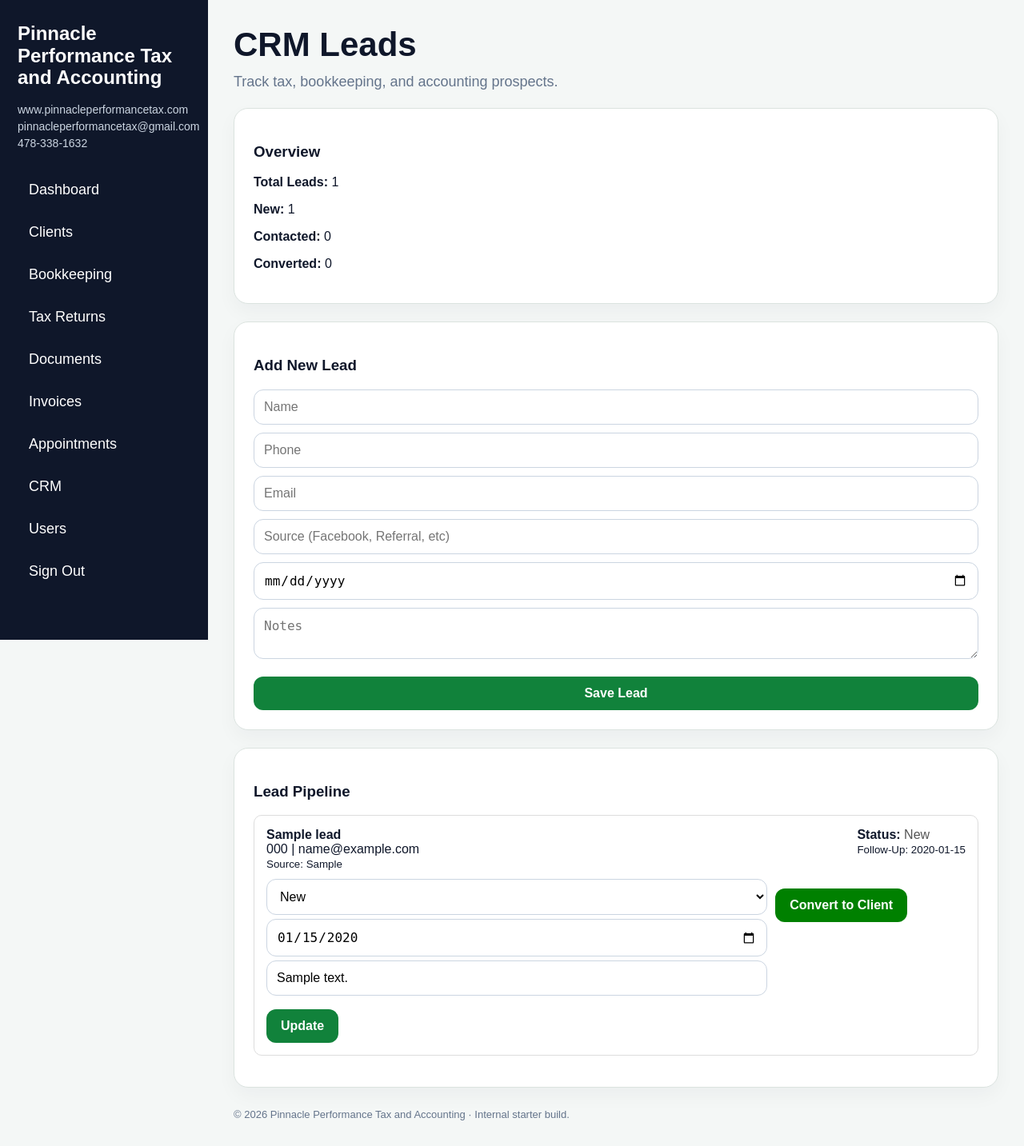
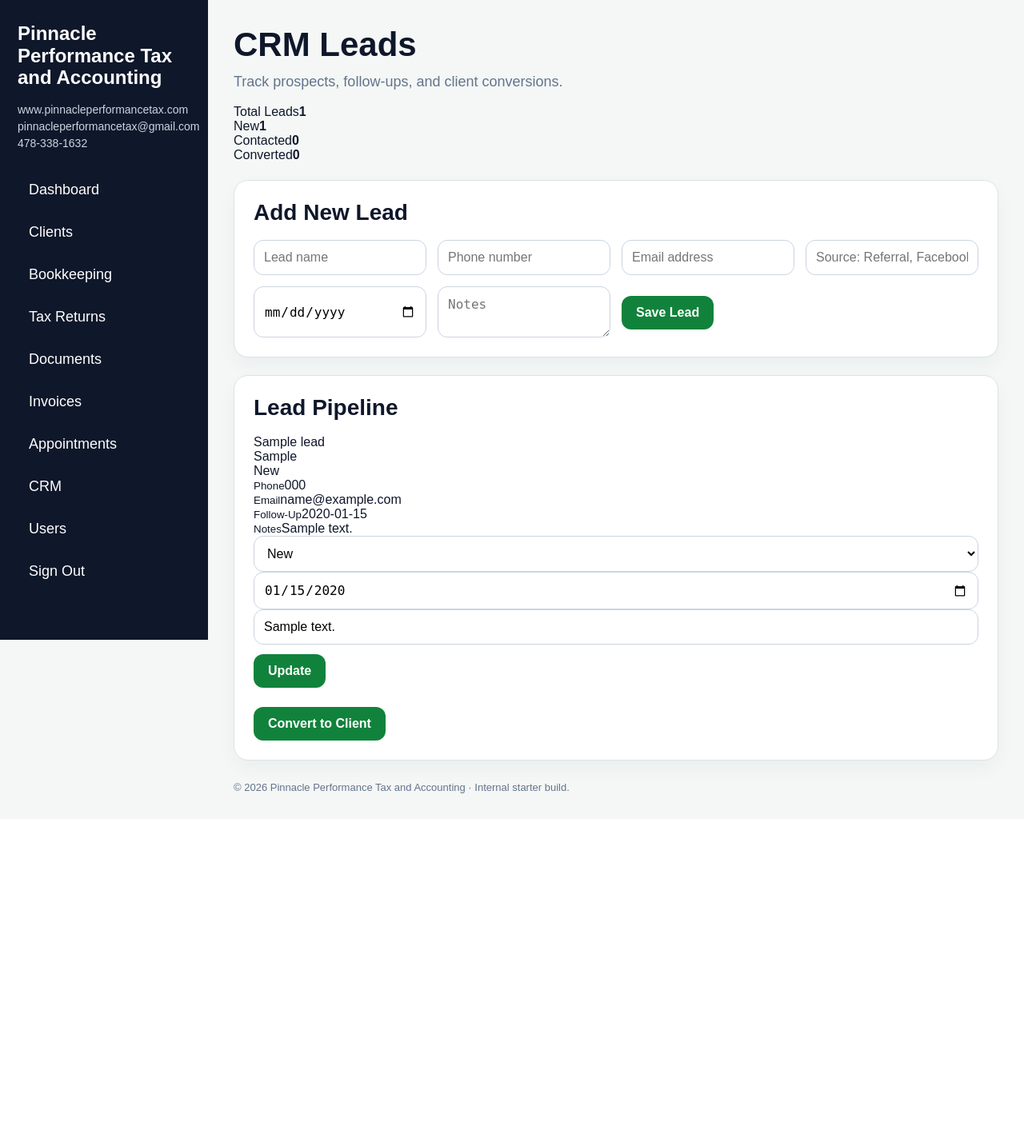
Before and after one commit to pinnacleperformancetax-hash/ppt-tax-portal, a Flask app: page /crm in a window 1280 px wide. Shown: the whole page at 80% size. After the commit the page ends 992 px from the top, so only its background shows below. Run offline with Flask 3, Linux system fonts and the light colour scheme; a user stored in the database is signed in; tables that the repository leaves empty hold one stand-in row (values such as "Sample post").

Commit message:
Refactor CRM HTML layout and improve structure HIGH END CRM layout

```diff
--- a/templates/crm.html
+++ b/templates/crm.html
@@ -1,89 +1,79 @@
-
 {% extends "base.html" %}
 {% block content %}
 
 <h1>CRM Leads</h1>
-<p class="sub">Track tax, bookkeeping, and accounting prospects.</p>
+<p class="sub">Track prospects, follow-ups, and client conversions.</p>
 
-<!-- OVERVIEW -->
-<div class="card">
-  <h3>Overview</h3>
-  <p><strong>Total Leads:</strong> {{ stats.total if stats else 0 }}</p>
-  <p><strong>New:</strong> {{ stats.new if stats else 0 }}</p>
-  <p><strong>Contacted:</strong> {{ stats.contacted if stats else 0 }}</p>
-  <p><strong>Converted:</strong> {{ stats.converted if stats else 0 }}</p>
+<div class="crm-overview">
+  <div class="metric"><span>Total Leads</span><strong>{{ stats.total if stats else 0 }}</strong></div>
+  <div class="metric"><span>New</span><strong>{{ stats.new if stats and stats.new else 0 }}</strong></div>
+  <div class="metric"><span>Contacted</span><strong>{{ stats.contacted if stats and stats.contacted else 0 }}</strong></div>
+  <div class="metric"><span>Converted</span><strong>{{ stats.converted if stats and stats.converted else 0 }}</strong></div>
 </div>
 
-<!-- ADD LEAD -->
 <div class="card">
-  <h3>Add New Lead</h3>
-  <form method="POST" style="display:grid; gap:10px;">
-    <input name="name" placeholder="Name" required>
-    <input name="phone" placeholder="Phone">
-    <input name="email" placeholder="Email">
-    <input name="source" placeholder="Source (Facebook, Referral, etc)">
+  <h2>Add New Lead</h2>
+  <form method="POST" class="grid grid-2">
+    <input name="name" placeholder="Lead name" required>
+    <input name="phone" placeholder="Phone number">
+    <input name="email" placeholder="Email address">
+    <input name="source" placeholder="Source: Referral, Facebook, Google, Walk-in">
     <input type="date" name="follow_up_date">
     <textarea name="notes" placeholder="Notes"></textarea>
-    <button type="submit">Save Lead</button>
+    <div><button type="submit">Save Lead</button></div>
   </form>
 </div>
 
-<!-- PIPELINE -->
 <div class="card">
-  <h3>Lead Pipeline</h3>
+  <h2>Lead Pipeline</h2>
 
   {% for lead in leads %}
-  <div style="border:1px solid #ddd; padding:15px; border-radius:10px; margin-bottom:15px;">
-
-    <!-- TOP INFO -->
-    <div style="display:flex; justify-content:space-between; flex-wrap:wrap;">
+  <div class="lead-card">
+    <div class="lead-top">
       <div>
-        <strong>{{ lead.name }}</strong><br>
-        {{ lead.phone }} | {{ lead.email }}<br>
-        <small>Source: {{ lead.source }}</small>
+        <div class="lead-name">{{ lead.name }}</div>
+        <div class="lead-source">{{ lead.source or "No source listed" }}</div>
       </div>
 
-      <div>
-        <strong>Status:</strong>
-        <span style="color:{% if lead.status == 'Converted' %}green{% else %}#555{% endif %}">
-          {{ lead.status }}
-        </span><br>
-        <small>Follow-Up: {{ lead.follow_up_date }}</small>
-      </div>
+      {% set status_class = (lead.status or 'New')|lower|replace(' ', '-') %}
+      <span class="status-pill status-{{ status_class }}">{{ lead.status or "New" }}</span>
     </div>
 
-    <!-- ACTIONS -->
-    <div style="margin-top:10px; display:flex; gap:10px; flex-wrap:wrap;">
+    <div class="lead-details">
+      <div><small>Phone</small>{{ lead.phone or "—" }}</div>
+      <div><small>Email</small>{{ lead.email or "—" }}</div>
+      <div><small>Follow-Up</small>{{ lead.follow_up_date or "No date set" }}</div>
+      <div><small>Notes</small>{{ lead.notes or "—" }}</div>
+    </div>
 
-      <!-- UPDATE -->
-      <form method="POST" action="/crm/{{ lead.id }}/update" style="display:flex; gap:5px; flex-wrap:wrap;">
+    <div class="lead-actions">
+      <form method="POST" action="/crm/{{ lead.id }}/update">
         <select name="status">
-          <option {% if lead.status=="New" %}selected{% endif %}>New</option>
-          <option {% if lead.status=="Contacted" %}selected{% endif %}>Contacted</option>
-          <option {% if lead.status=="Converted" %}selected{% endif %}>Converted</option>
+          <option {% if lead.status=='New' %}selected{% endif %}>New</option>
+          <option {% if lead.status=='Contacted' %}selected{% endif %}>Contacted</option>
+          <option {% if lead.status=='Consultation Booked' %}selected{% endif %}>Consultation Booked</option>
+          <option {% if lead.status=='Filed' %}selected{% endif %}>Filed</option>
+          <option {% if lead.status=='Converted' %}selected{% endif %}>Converted</option>
+          <option {% if lead.status=='Lost' %}selected{% endif %}>Lost</option>
         </select>
 
-        <input type="date" name="follow_up_date" value="{{ lead.follow_up_date }}">
-        <input name="notes" placeholder="Notes" value="{{ lead.notes }}">
+        <input type="date" name="follow_up_date" value="{{ lead.follow_up_date or '' }}">
+        <input name="notes" value="{{ lead.notes or '' }}" placeholder="Update notes">
         <button type="submit">Update</button>
       </form>
-
-      <!-- CONVERT -->
-      {% if lead.status != "Converted" %}
-      <form method="POST" action="/crm/{{ lead.id }}/convert">
-        <button type="submit" style="background:green; color:white;">
-          Convert to Client
-        </button>
-      </form>
-      {% else %}
-      <span style="color:green; font-weight:bold;">✔ Client</span>
-      {% endif %}
-
     </div>
 
+    {% if lead.status != 'Converted' %}
+    <form method="POST" action="/crm/{{ lead.id }}/convert" style="margin-top:12px;">
+      <button type="submit">Convert to Client</button>
+    </form>
+    {% else %}
+      <div class="client-badge">✓ Client Converted</div>
+    {% endif %}
   </div>
+  {% else %}
+    <p>No leads yet.</p>
   {% endfor %}
-
 </div>
 
 {% endblock %}
```
